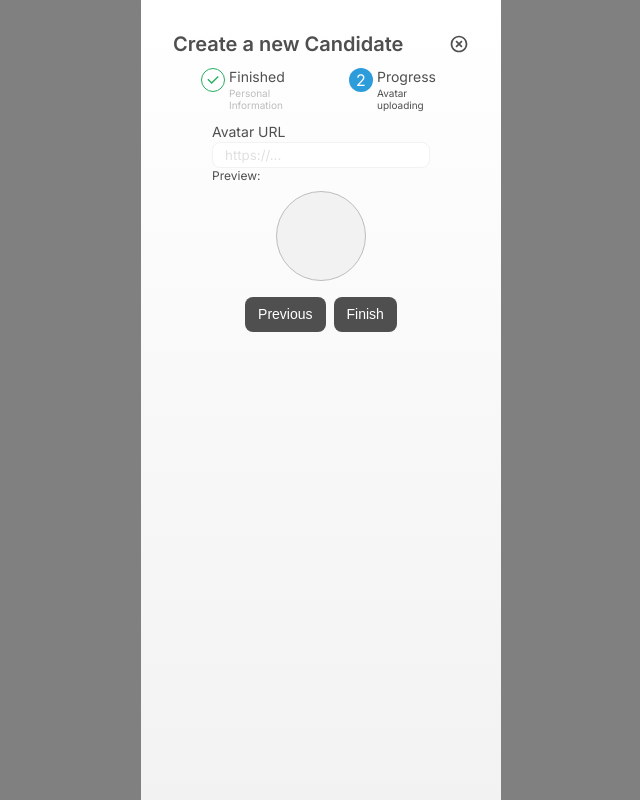
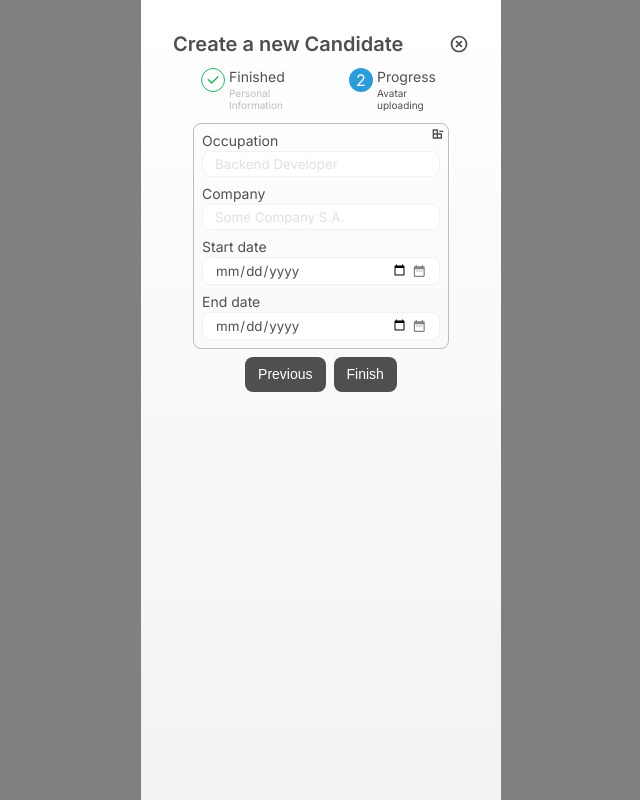
Before and after one commit to kenqefh/w19-linkeable, a React (Create React App) app: page /multiform in a window 1280 px wide. Both pictures are taken after a click on the button "Next". Shown: the whole page, without its empty margins (319-959 px from the left). Built offline with nearby package versions, Linux system fonts and the light colour scheme.

Commit message:
Create experience card, this component will allow to add a new experience

```diff
--- a/src/screens/MultiForm.js
+++ b/src/screens/MultiForm.js
@@ -1,6 +1,8 @@
 import Steps from "../components/Steps";
 import { RiCloseCircleLine } from "react-icons/ri";
-import { InputText, Select } from "../components/Inputs";
+import { CgExtensionRemove } from "react-icons/cg";
+import { MdDateRange } from "react-icons/md";
+import { InputText, Select, InputDate } from "../components/Inputs";
 import styled from "@emotion/styled";
 import { css } from "@emotion/react";
 import Button from "../components/Button";
@@ -8,6 +10,7 @@ import { useReducer, useState } from "react";
 import { AvatarContainer } from "../components/CandidateCard";
 import { useHistory } from "react-router";
 import formReducer from "../reducers/formReducer";
+import { colors } from "../ui";
 
 const stepsData = ["Personal Information", "Avatar uploading"];
 
@@ -46,6 +49,19 @@ const SmallContent = styled.p`
   font-size: 12px;
   line-height: 15px;
 `;
+
+const ExperienceContainer = styled.div`
+  position: relative;
+  display: flex;
+  flex-direction: column;
+  gap: 8px;
+  width: 256px;
+  padding: 8px;
+  border-radius: 8px;
+  border: 1px solid ${colors.gray4};
+`;
+
+const FieldStep2Container = styled.div``;
 
 const fieldsStep1 = (state, handleChange) => {
   return (
@@ -86,8 +102,65 @@ const fieldsStep1 = (state, handleChange) => {
     </>
   );
 };
+const ExperienceCard = ({ state, handleChange }) => {
+  const calendarIcon = <MdDateRange style={{ color: colors.gray3 }} />;
+
+  const removeIcon = (
+    <CgExtensionRemove
+      style={{
+        cursor: "pointer",
+        position: "absolute",
+        top: "2px",
+        right: "2px",
+      }}
+    />
+  );
+  return (
+    <ExperienceContainer>
+      {removeIcon}
+      <InputText
+        label="Occupation"
+        placeholder="Backend Developer"
+        name="occupation"
+        value={state.occupation}
+        onChange={handleChange}
+      />
+      <InputText
+        label="Company"
+        placeholder="Some Company S.A."
+        name="company"
+        value={state.company}
+        onChange={handleChange}
+      />
+      <InputDate
+        label="Start date"
+        placeholder=""
+        name="startDate"
+        value={state.startDate}
+        onChange={handleChange}
+        icon={calendarIcon}
+      />
+      <InputDate
+        label="End date"
+        placeholder=""
+        name="endDate"
+        value={state.endDate}
+        onChange={handleChange}
+        icon={calendarIcon}
+      />
+    </ExperienceContainer>
+  );
+};
 
 const fieldsStep2 = (state, handleChange) => {
+  return (
+    <FieldStep2Container>
+      <ExperienceCard state={state} handleChange={handleChange} />
+    </FieldStep2Container>
+  );
+};
+
+const fieldsStep3 = (state, handleChange) => {
   return (
     <>
       <InputText
@@ -117,7 +190,7 @@ function MultiFrom({ onFormSubmit }) {
     name: "",
     country: { code: "" },
     profession: "",
-    experience: "",
+    experience: [],
     avatarUrl: "",
   });
 
```
